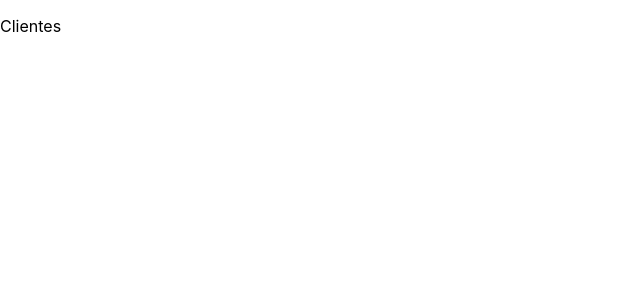
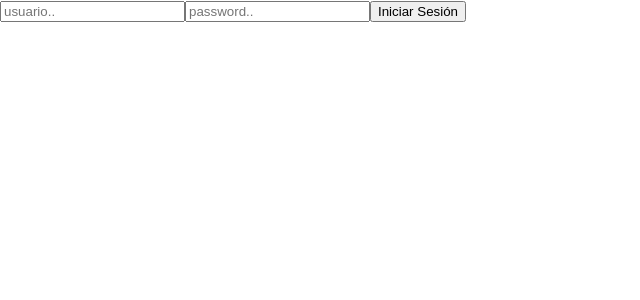
Before and after one commit to rubengarzon/sistema-gestion, a React (Create React App) app: page /iniciarsesion in a window 1280 px wide. Shown: the top 300 px of the page, without its empty margins (0-640 px from the left). Built offline with nearby package versions, Linux system fonts and the light colour scheme.

Commit message:
login firebase añadido

```diff
--- a/src/App.css
+++ b/src/App.css
@@ -1,10 +1,21 @@
 .App {
   text-align: center;
+}
+
+.navbar {
+  background-color: #111827;
+  width: 260px px;
+  height: 100%;
+  position: absolute;
 }
 
 .navbar-li {
   display: flex;
   flex-direction: column;
+}
+
+.navbar-li a {
+  text-decoration: none;
 }
 
 .App-logo {
--- a/src/components/navbar.jsx
+++ b/src/components/navbar.jsx
@@ -1,7 +1,7 @@
 import "../App.css";
 function Navbar() {
   return (
-    <div>
+    <div className="navbar">
       <ul>
         <li className="navbar-li">
           <a href="/clientes">Clientes</a>
--- a/src/pages/clientes.js
+++ b/src/pages/clientes.js
@@ -18,7 +18,13 @@ function Clientes() {
     <div>
       <h2>Clientes</h2>
       {clientes.map((cliente) => (
-        <p key={cliente.nombre}>{cliente.nombre}</p>
+        <>
+          <p key={cliente.nombre}>{cliente.nombre}</p>
+          <p key={cliente.apellido}>{cliente.apellido}</p>
+          <p key={cliente.localizacion}>{cliente.localizacion}</p>
+          <p key={cliente.movil}>{cliente.movil}</p>
+          <p key={cliente.fecha}>{cliente.fecha}</p>
+        </>
       ))}
     </div>
   );
--- a/src/pages/iniciarsesion.js
+++ b/src/pages/iniciarsesion.js
@@ -1,9 +1,47 @@
 import "../App.css";
+import React, { useState } from "react";
+import { useNavigate } from "react-router-dom";
+import { firebaseLogin } from "../utils/firebase";
+
 function IniciarSesion() {
+  const navigate = useNavigate();
+  const [datos, setDatos] = useState([]);
+
+  const handleInputChange = (event) => {
+    setDatos({
+      ...datos,
+      [event.target.name]: event.target.value,
+    });
+  };
+
+  const handleSubmit = async (event) => {
+    event.preventDefault();
+    let isLogged = await firebaseLogin(datos.usuario, datos.password);
+
+    if (isLogged) {
+      alert("Ha iniciado sesión correctamente");
+      navigate("/");
+    } else {
+      alert("La contraseña es incorrecta");
+    }
+  };
+
   return (
-    <div>
-      <p>Clientes</p>
-    </div>
+    <form onSubmit={handleSubmit}>
+      <input
+        type="text"
+        placeholder="usuario.."
+        onChange={handleInputChange}
+        name="usuario"
+      />
+      <input
+        type="password"
+        placeholder="password.."
+        onChange={handleInputChange}
+        name="password"
+      />
+      <input type="submit" value="Iniciar Sesión" />
+    </form>
   );
 }
 
```
